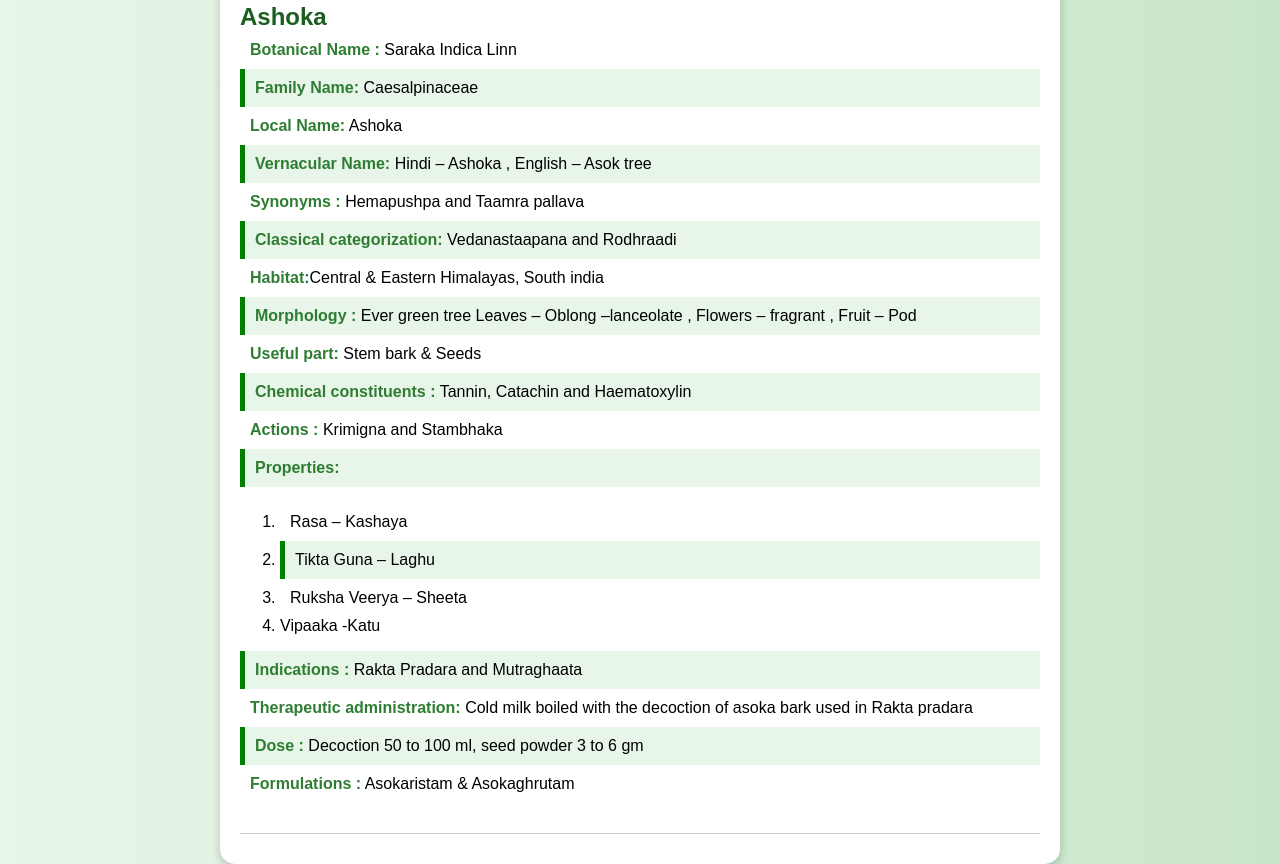
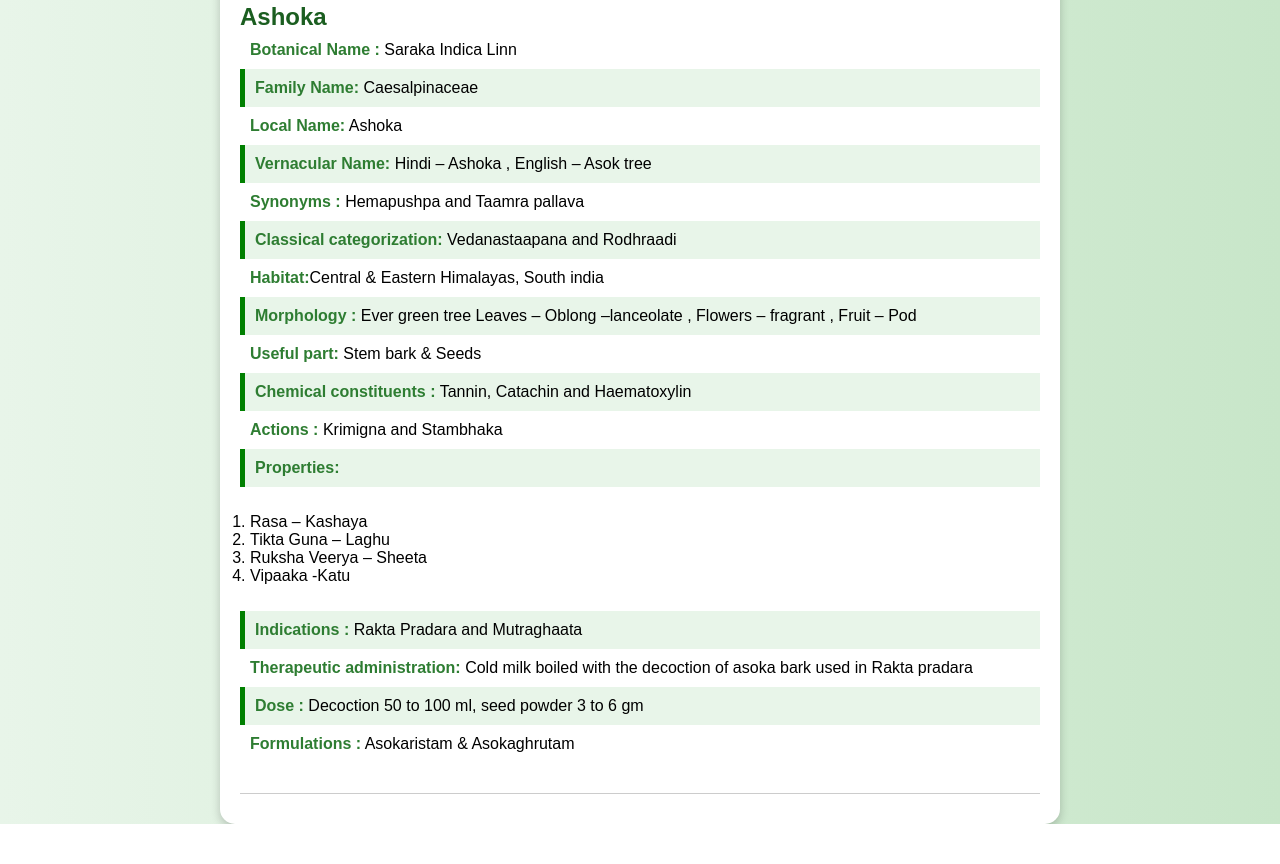
Before and after one commit to Aishwaryap116/ashoka3, a plain HTML site: page index.html in a window 1280 px wide. Shown: the part 677-1541 px from the top of the page. After the commit the page ends 1501 px from the top, so only its background shows below. Drawn offline with Linux system fonts and the light colour scheme.

Commit message:
Update index.html

```diff
--- a/index.html
+++ b/index.html
@@ -142,9 +142,9 @@
         <div class="info-row"><span class="highlight">Chemical constituents :</span> Tannin, Catachin and  Haematoxylin </div>
         <div class="info-row"><span class="highlight">Actions :</span> Krimigna and Stambhaka</div>
         <div class="info-row"><span class="highlight">Properties:</span> </div>
-            <ol><li class="info-row">Rasa – Kashaya </li>
-                <li class="info-row">Tikta    Guna – Laghu </li>
-                <li class="info-row">Ruksha    Veerya – Sheeta
+            <ol class="info-row"><li>Rasa – Kashaya </li>
+                <li>Tikta    Guna – Laghu </li>
+                <li>Ruksha    Veerya – Sheeta </li>
                     <li>Vipaaka -Katu </li></ol>
 
         <div class="info-row"><span class="highlight">Indications :</span> Rakta Pradara and Mutraghaata </div>
```
